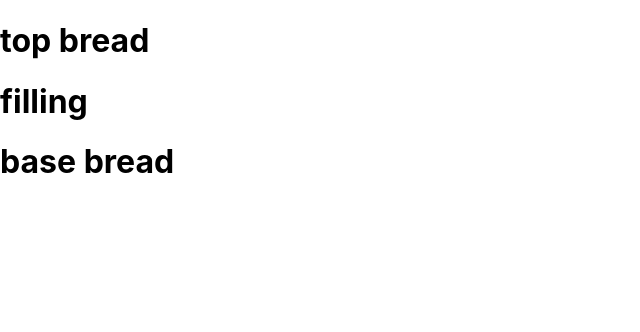
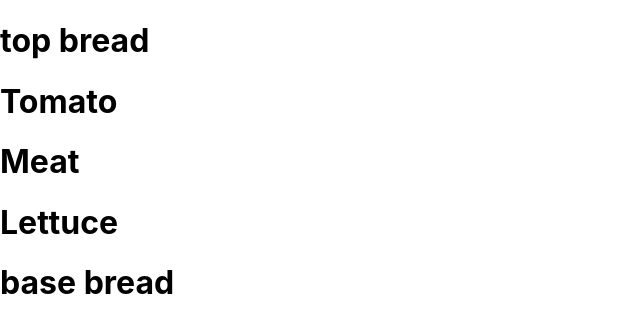
Before and after one commit to ChinyangaTL/aca-burger, a React (Create React App) app: page / in a window 1280 px wide. Shown: the top 332 px of the page, without its empty margins (0-640 px from the left). Built offline with nearby package versions, Linux system fonts and the light colour scheme.

Commit message:
Accept type prop for Filling component

```diff
--- a/src/App.js
+++ b/src/App.js
@@ -6,7 +6,9 @@ function App() {
   return (
     <div className="App">
       <TopBread />
-      <Filling />
+      <Filling type="Tomato" />
+      <Filling type="Meat" />
+      <Filling type="Lettuce" />
       <BaseBread />
     </div>
   );
--- a/src/components/Filling.js
+++ b/src/components/Filling.js
@@ -1,9 +1,9 @@
 import React from 'react';
 
-const Filling = () => {
+const Filling = ({ type }) => {
   return (
     <div>
-      <h1>filling</h1>
+      <h1>{type}</h1>
     </div>
   );
 };
```
